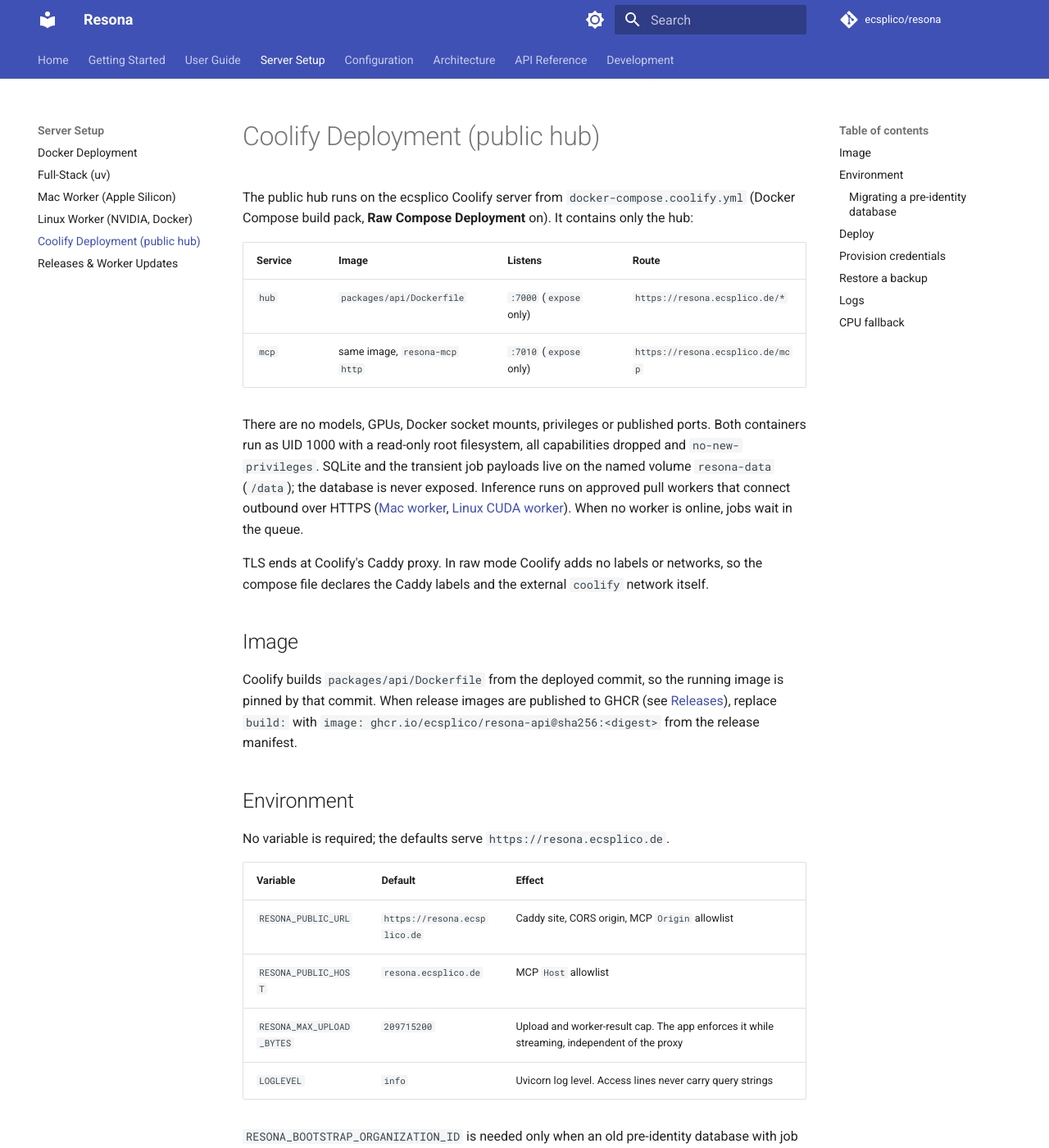
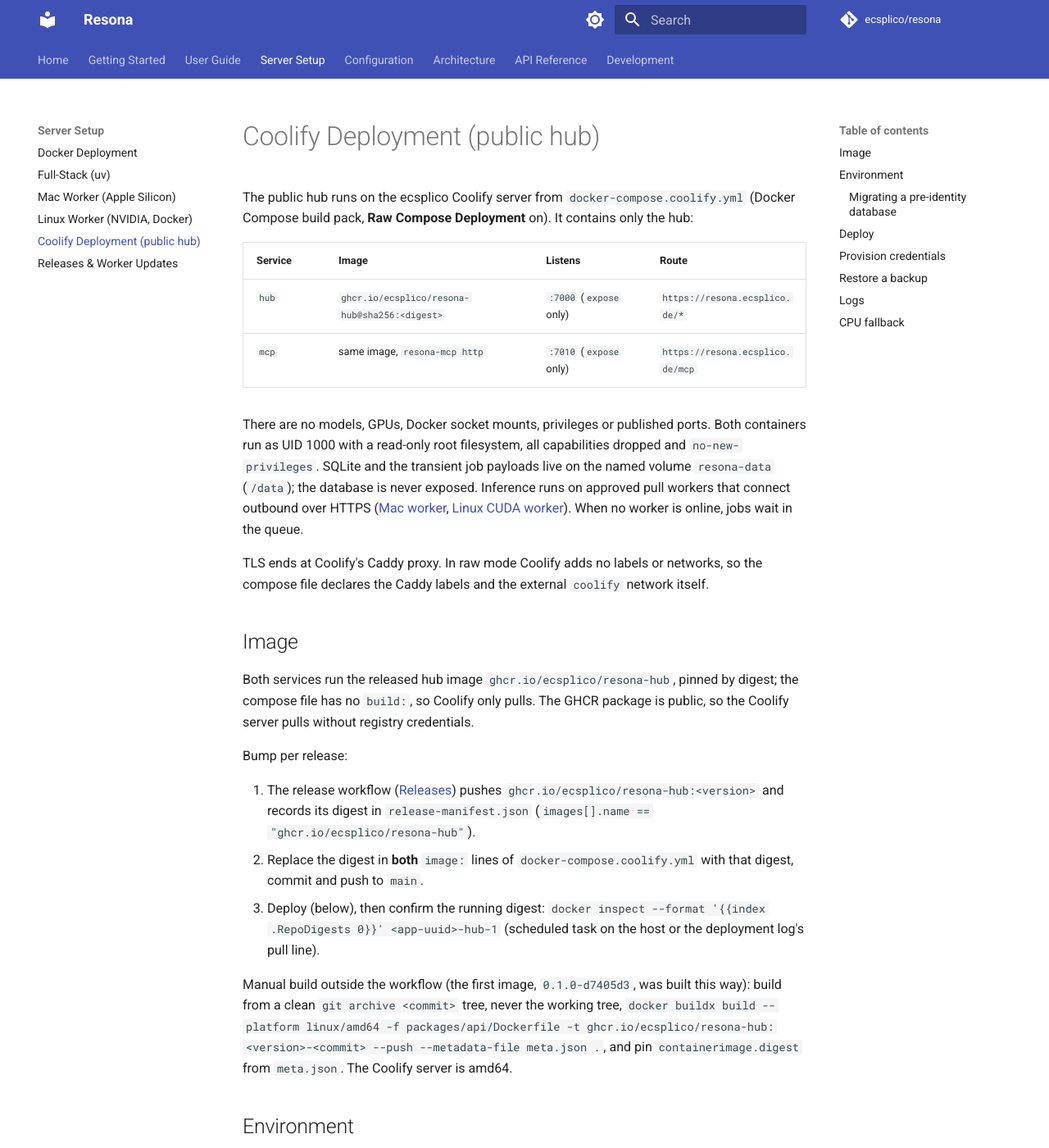
Before and after one commit to ecsplico/resona, an MkDocs documentation site: the page built from docs/server/coolify.md, in a window 1280 px wide and 1400 px high. Shown: the whole window at 82% size. Built offline with MkDocs 1.6.1 and Material for MkDocs 9.7.7, drawn with Linux system fonts in a browser that asks for light colours; comment, search, counter and statistics services are not loaded.

Commit message:
feat(deploy): pin Coolify hub to ghcr.io/ecsplico/resona-hub digest

```diff
--- a/docs/server/coolify.md
+++ b/docs/server/coolify.md
@@ -4,7 +4,7 @@
 
 | Service | Image | Listens | Route |
 |---------|-------|---------|-------|
-| `hub` | `packages/api/Dockerfile` | `:7000` (`expose` only) | `https://resona.ecsplico.de/*` |
+| `hub` | `ghcr.io/ecsplico/resona-hub@sha256:<digest>` | `:7000` (`expose` only) | `https://resona.ecsplico.de/*` |
 | `mcp` | same image, `resona-mcp http` | `:7010` (`expose` only) | `https://resona.ecsplico.de/mcp` |
 
 There are no models, GPUs, Docker socket mounts, privileges or published ports. Both containers run as UID 1000 with a read-only root filesystem, all capabilities dropped and `no-new-privileges`. SQLite and the transient job payloads live on the named volume `resona-data` (`/data`); the database is never exposed. Inference runs on approved pull workers that connect outbound over HTTPS ([Mac worker](mac-worker.md), [Linux CUDA worker](full-stack.md)). When no worker is online, jobs wait in the queue.
@@ -13,7 +13,15 @@
 
 ## Image
 
-Coolify builds `packages/api/Dockerfile` from the deployed commit, so the running image is pinned by that commit. When release images are published to GHCR (see [Releases](releases.md)), replace `build:` with `image: ghcr.io/ecsplico/resona-api@sha256:<digest>` from the release manifest.
+Both services run the released hub image `ghcr.io/ecsplico/resona-hub`, pinned by digest; the compose file has no `build:`, so Coolify only pulls. The GHCR package is public, so the Coolify server pulls without registry credentials.
+
+Bump per release:
+
+1. The release workflow ([Releases](releases.md)) pushes `ghcr.io/ecsplico/resona-hub:<version>` and records its digest in `release-manifest.json` (`images[].name == "ghcr.io/ecsplico/resona-hub"`).
+2. Replace the digest in **both** `image:` lines of `docker-compose.coolify.yml` with that digest, commit and push to `main`.
+3. Deploy (below), then confirm the running digest: `docker inspect --format '{{index .RepoDigests 0}}' <app-uuid>-hub-1` (scheduled task on the host or the deployment log's pull line).
+
+Manual build outside the workflow (the first image, `0.1.0-d7405d3`, was built this way): build from a clean `git archive <commit>` tree, never the working tree, `docker buildx build --platform linux/amd64 -f packages/api/Dockerfile -t ghcr.io/ecsplico/resona-hub:<version>-<commit> --push --metadata-file meta.json .`, and pin `containerimage.digest` from `meta.json`. The Coolify server is amd64.
 
 ## Environment
 
```
Also changed, not shown: RELEASING.md (+1 -1 lines), docker-compose.coolify.yml (+6 -13 lines), docs/server/releases.md (+1 -1 lines), 3 other files.
